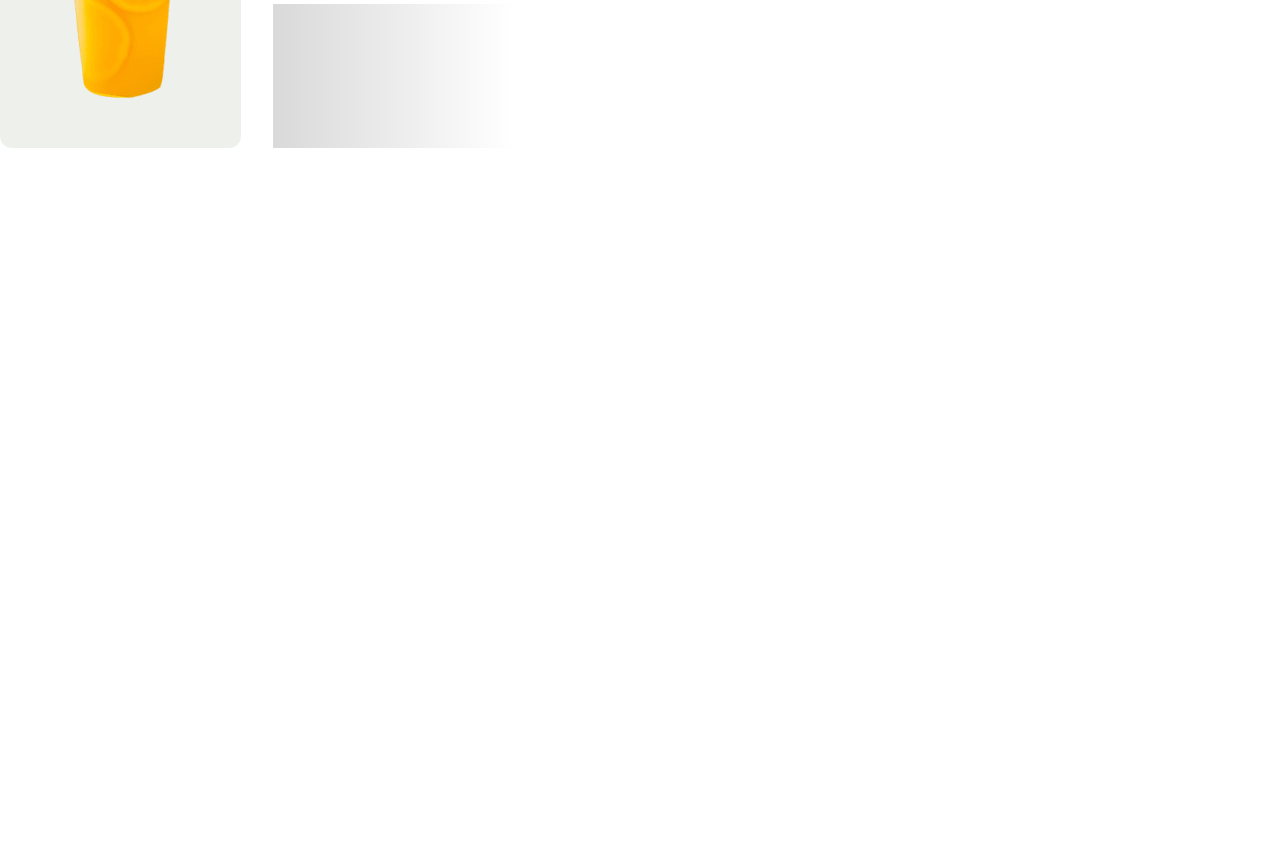
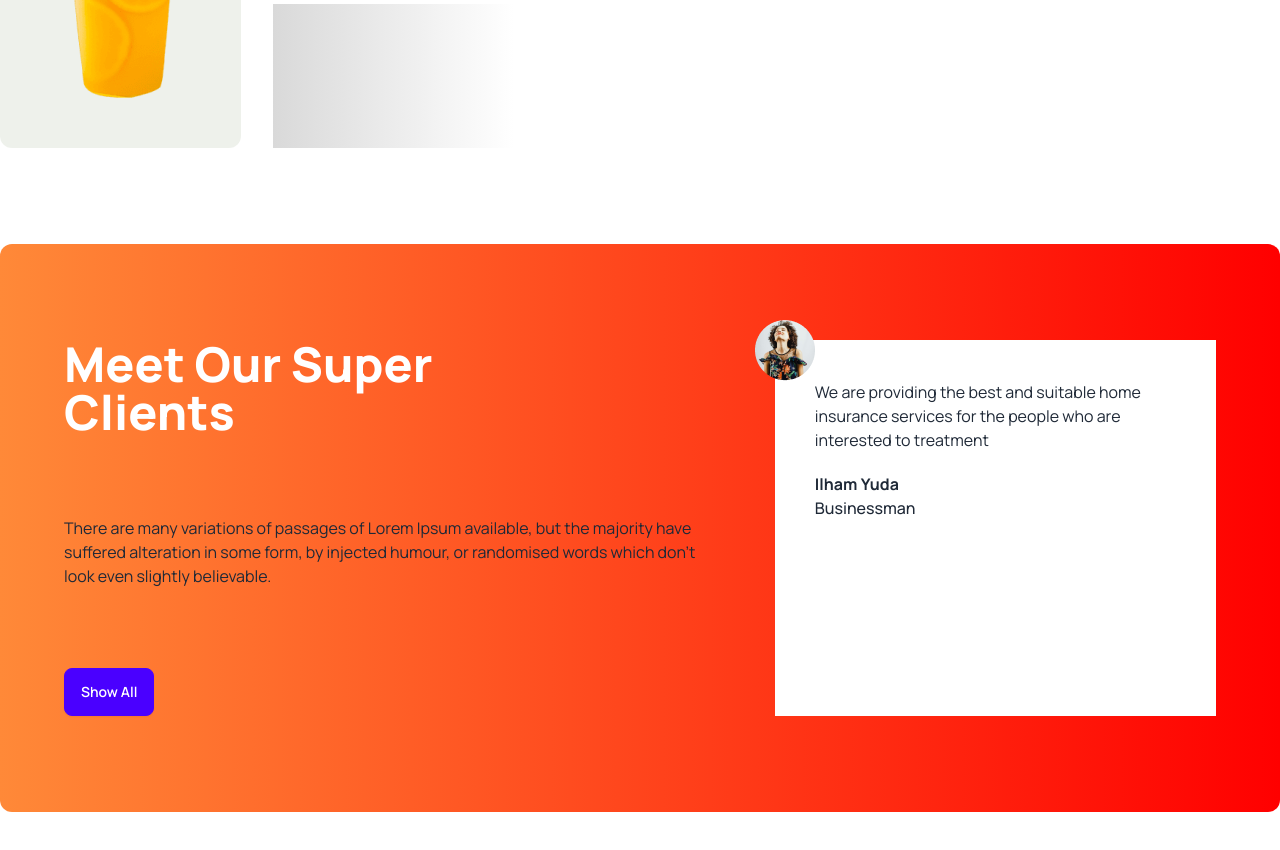
Before and after one commit to zaman-atif/Tea-House-DaisyUI, a plain HTML site: page index.html in a window 1280 px wide. Shown: the part 1520-2370 px from the top of the page. Before the commit the page ends 1764 px from the top, so only its background shows below. Drawn offline with nearby package versions, Linux system fonts and the light colour scheme.

Commit message:
simple client section done

```diff
--- a/index.html
+++ b/index.html
@@ -134,6 +134,26 @@
                 <p>Premium Quality that makes tea more elegant and more durable when you use it.</p>
             </div>
         </section>
+
+        <!-- Super Clients Section  -->
+        <section
+            class="my-24 rounded-xl  bg-gradient-to-r from-[#FF8938] to-[#FF0000] px-16 py-24 flex flex-col lg:flex-row gap-14">
+            <div class="space-y-20">
+                <h2 class="text-5xl font-extrabold text-white ">Meet Our Super <br> Clients</h2>
+                <p>There are many variations of passages of Lorem Ipsum available, but the majority have suffered
+                    alteration in some form,
+                    by injected humour, or randomised words which don't look even slightly believable.</p>
+                <button class="btn btn-primary text-white ">Show All</button>
+            </div>
+            <!-- Customer review  -->
+            <div class="relative p-10  bg-white">
+                <img class='absolute -left-5 -top-5 rounded-lg' src="images/client.png" alt="">
+                <p>We are providing the best and suitable home insurance services for the people who are interested to
+                    treatment</p>
+                <h5 class="font-bold mt-5">Ilham Yuda</h5>
+                <h4 class="font-medium">Businessman</h4>
+            </div>
+        </section>
     </main>
     <footer></footer>
 </body>
```
